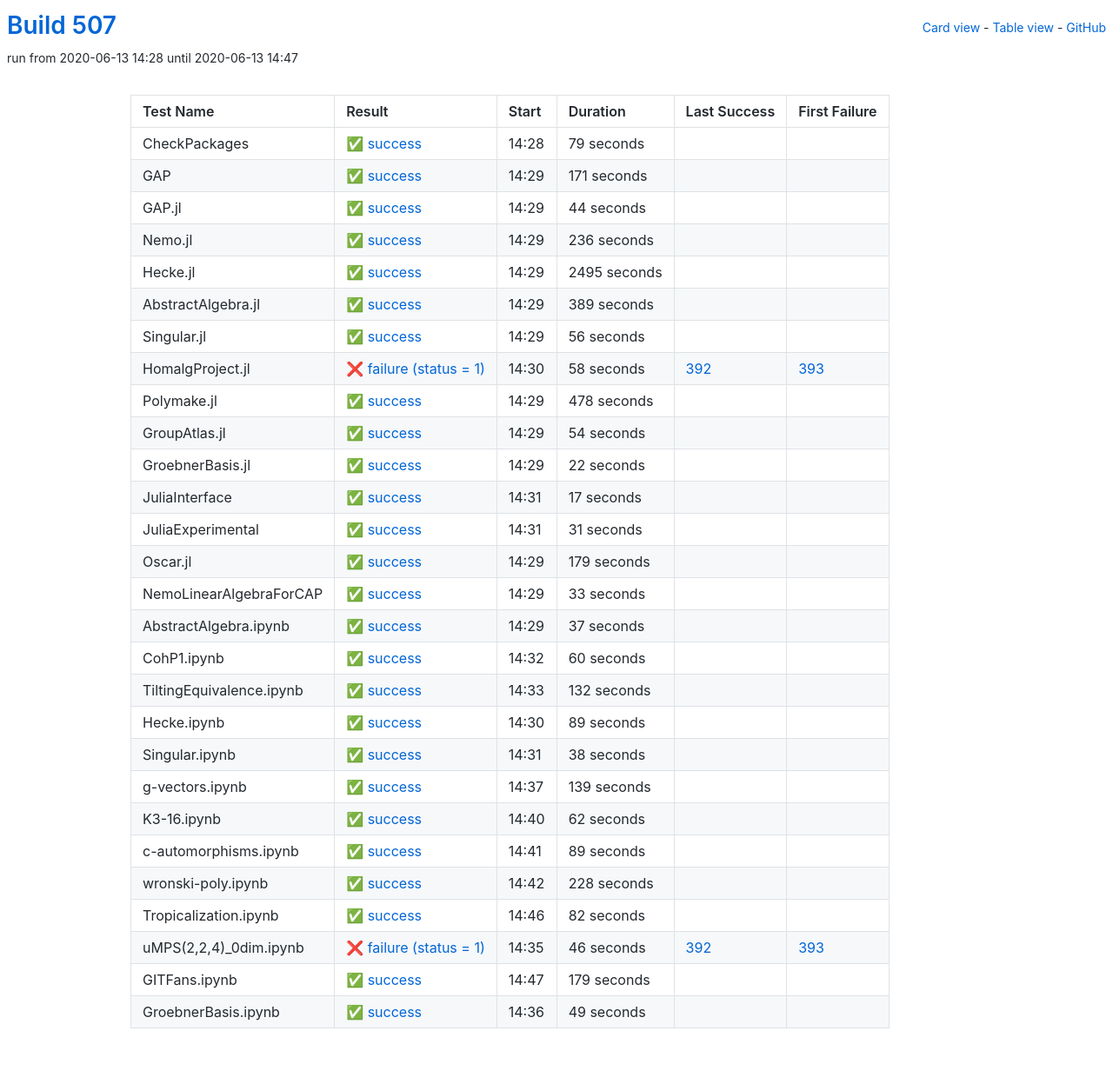
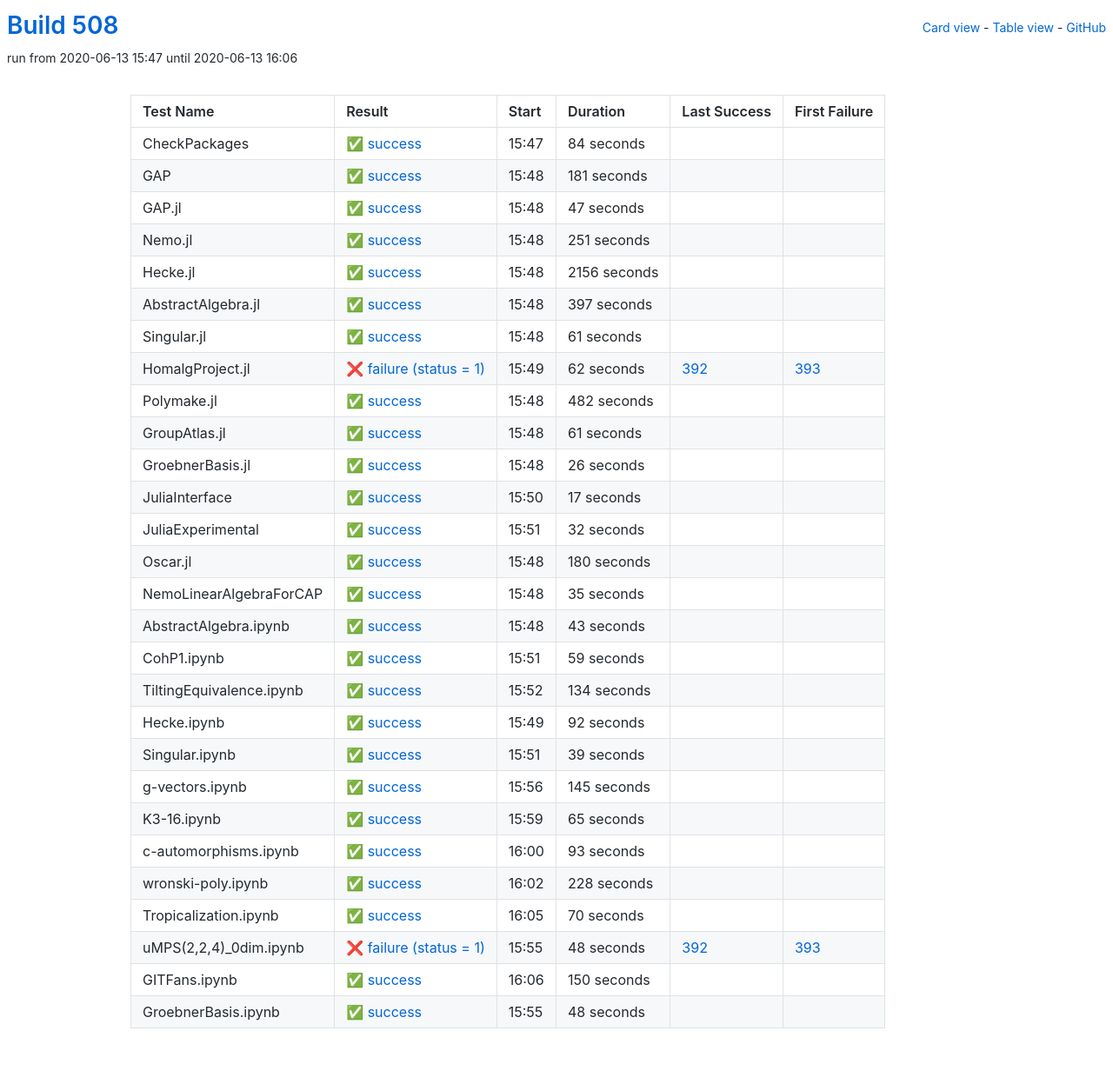
Before and after one commit to oscar-system/oscar-ci-status-1.4, a Jekyll site: the page built from table.html, in a window 1280 px wide. Shown: the whole page at 87% size. Built offline with Jekyll 4.4.1, drawn with Linux system fonts in a browser that asks for light colours.

Commit message:
Build #508

```diff
--- a/_data/ci.yml
+++ b/_data/ci.yml
@@ -1,6 +1,6 @@
 ---
-build: 507
-build_url: https://oscarci.mathematik.uni-kl.de/job/oscar-julia-1.4/507/
+build: 508
+build_url: https://oscarci.mathematik.uni-kl.de/job/oscar-julia-1.4/508/
 job: oscar-julia-1.4
 organization: oscar-system
 repo: oscar-ci-status-1.4
@@ -8,140 +8,140 @@ repourl: https://github.com/oscar-system/oscar-ci-status-1.4
 tests:
 - name: CheckPackages
   id: checkpackages
-  log: https://oscarci.mathematik.uni-kl.de/job/oscar-julia-1.4/507/artifact/logs/build-507/CheckPackages.log
-  start: 2020-06-13 14:28
+  log: https://oscarci.mathematik.uni-kl.de/job/oscar-julia-1.4/508/artifact/logs/build-508/CheckPackages.log
+  start: 2020-06-13 15:47
   success: true
   exitcode: 0
   status: success
-  duration: 79
+  duration: 84
   last_success: false
   last_success_url:
   first_failure: false
   first_failure_url:
 - name: GAP
   id: gap
-  log: https://oscarci.mathematik.uni-kl.de/job/oscar-julia-1.4/507/artifact/logs/build-507/GAP.log
-  start: 2020-06-13 14:29
+  log: https://oscarci.mathematik.uni-kl.de/job/oscar-julia-1.4/508/artifact/logs/build-508/GAP.log
+  start: 2020-06-13 15:48
   success: true
   exitcode: 0
   status: success
-  duration: 171
+  duration: 181
   last_success: false
   last_success_url:
   first_failure: false
   first_failure_url:
 - name: GAP.jl
   id: gap-jl
-  log: https://oscarci.mathematik.uni-kl.de/job/oscar-julia-1.4/507/artifact/logs/build-507/GAP.jl.log
-  start: 2020-06-13 14:29
+  log: https://oscarci.mathematik.uni-kl.de/job/oscar-julia-1.4/508/artifact/logs/build-508/GAP.jl.log
+  start: 2020-06-13 15:48
   success: true
   exitcode: 0
   status: success
-  duration: 44
+  duration: 47
   last_success: false
   last_success_url:
   first_failure: false
   first_failure_url:
 - name: Nemo.jl
   id: nemo-jl
-  log: https://oscarci.mathematik.uni-kl.de/job/oscar-julia-1.4/507/artifact/logs/build-507/Nemo.jl.log
-  start: 2020-06-13 14:29
+  log: https://oscarci.mathematik.uni-kl.de/job/oscar-julia-1.4/508/artifact/logs/build-508/Nemo.jl.log
+  start: 2020-06-13 15:48
   success: true
   exitcode: 0
   status: success
-  duration: 236
+  duration: 251
   last_success: false
   last_success_url:
   first_failure: false
   first_failure_url:
 - name: Hecke.jl
   id: hecke-jl
-  log: https://oscarci.mathematik.uni-kl.de/job/oscar-julia-1.4/507/artifact/logs/build-507/Hecke.jl.log
-  start: 2020-06-13 14:29
+  log: https://oscarci.mathematik.uni-kl.de/job/oscar-julia-1.4/508/artifact/logs/build-508/Hecke.jl.log
+  start: 2020-06-13 15:48
   success: true
   exitcode: 0
   status: success
-  duration: 2495
+  duration: 2156
   last_success: false
   last_success_url:
   first_failure: false
   first_failure_url:
 - name: AbstractAlgebra.jl
   id: abstractalgebra-jl
-  log: https://oscarci.mathematik.uni-kl.de/job/oscar-julia-1.4/507/artifact/logs/build-507/AbstractAlgebra.jl.log
-  start: 2020-06-13 14:29
+  log: https://oscarci.mathematik.uni-kl.de/job/oscar-julia-1.4/508/artifact/logs/build-508/AbstractAlgebra.jl.log
+  start: 2020-06-13 15:48
   success: true
   exitcode: 0
   status: success
-  duration: 389
+  duration: 397
   last_success: false
   last_success_url:
   first_failure: false
   first_failure_url:
 - name: Singular.jl
   id: singular-jl
-  log: https://oscarci.mathematik.uni-kl.de/job/oscar-julia-1.4/507/artifact/logs/build-507/Singular.jl.log
-  start: 2020-06-13 14:29
+  log: https://oscarci.mathematik.uni-kl.de/job/oscar-julia-1.4/508/artifact/logs/build-508/Singular.jl.log
+  start: 2020-06-13 15:48
   success: true
   exitcode: 0
   status: success
-  duration: 56
+  duration: 61
   last_success: false
   last_success_url:
   first_failure: false
   first_failure_url:
 - name: HomalgProject.jl
   id: homalgproject-jl
-  log: https://oscarci.mathematik.uni-kl.de/job/oscar-julia-1.4/507/artifact/logs/build-507/HomalgProject.jl.log
-  start: 2020-06-13 14:30
+  log: https://oscarci.mathematik.uni-kl.de/job/oscar-julia-1.4/508/artifact/logs/build-508/HomalgProject.jl.log
+  start: 2020-06-13 15:49
   success: false
   exitcode: 1
   status: failure
-  duration: 58
+  duration: 62
   last_success: 392
   last_success_url: https://oscarci.mathematik.uni-kl.de/job/oscar-julia-1.4/392/
   first_failure: 393
   first_failure_url: https://oscarci.mathematik.uni-kl.de/job/oscar-julia-1.4/393/
 - name: Polymake.jl
   id: polymake-jl
-  log: https://oscarci.mathematik.uni-kl.de/job/oscar-julia-1.4/507/artifact/logs/build-507/Polymake.jl.log
-  start: 2020-06-13 14:29
+  log: https://oscarci.mathematik.uni-kl.de/job/oscar-julia-1.4/508/artifact/logs/build-508/Polymake.jl.log
+  start: 2020-06-13 15:48
   success: true
   exitcode: 0
   status: success
-  duration: 478
+  duration: 482
   last_success: false
   last_success_url:
   first_failure: false
   first_failure_url:
 - name: GroupAtlas.jl
   id: groupatlas-jl
-  log: https://oscarci.mathematik.uni-kl.de/job/oscar-julia-1.4/507/artifact/logs/build-507/GroupAtlas.jl.log
-  start: 2020-06-13 14:29
+  log: https://oscarci.mathematik.uni-kl.de/job/oscar-julia-1.4/508/artifact/logs/build-508/GroupAtlas.jl.log
+  start: 2020-06-13 15:48
   success: true
   exitcode: 0
   status: success
-  duration: 54
+  duration: 61
   last_success: false
   last_success_url:
   first_failure: false
   first_failure_url:
 - name: GroebnerBasis.jl
   id: groebnerbasis-jl
-  log: https://oscarci.mathematik.uni-kl.de/job/oscar-julia-1.4/507/artifact/logs/build-507/GroebnerBasis.jl.log
-  start: 2020-06-13 14:29
+  log: https://oscarci.mathematik.uni-kl.de/job/oscar-julia-1.4/508/artifact/logs/build-508/GroebnerBasis.jl.log
+  start: 2020-06-13 15:48
   success: true
   exitcode: 0
   status: success
-  duration: 22
+  duration: 26
   last_success: false
   last_success_url:
   first_failure: false
   first_failure_url:
 - name: JuliaInterface
   id: juliainterface
-  log: https://oscarci.mathematik.uni-kl.de/job/oscar-julia-1.4/507/artifact/logs/build-507/JuliaInterface.log
-  start: 2020-06-13 14:31
+  log: https://oscarci.mathematik.uni-kl.de/job/oscar-julia-1.4/508/artifact/logs/build-508/JuliaInterface.log
+  start: 2020-06-13 15:50
   success: true
   exitcode: 0
   status: success
@@ -152,140 +152,140 @@ tests:
   first_failure_url:
 - name: JuliaExperimental
   id: juliaexperimental
-  log: https://oscarci.mathematik.uni-kl.de/job/oscar-julia-1.4/507/artifact/logs/build-507/JuliaExperimental.log
-  start: 2020-06-13 14:31
+  log: https://oscarci.mathematik.uni-kl.de/job/oscar-julia-1.4/508/artifact/logs/build-508/JuliaExperimental.log
+  start: 2020-06-13 15:51
   success: true
   exitcode: 0
   status: success
-  duration: 31
+  duration: 32
   last_success: false
   last_success_url:
   first_failure: false
   first_failure_url:
 - name: Oscar.jl
   id: oscar-jl
-  log: https://oscarci.mathematik.uni-kl.de/job/oscar-julia-1.4/507/artifact/logs/build-507/Oscar.jl.log
-  start: 2020-06-13 14:29
+  log: https://oscarci.mathematik.uni-kl.de/job/oscar-julia-1.4/508/artifact/logs/build-508/Oscar.jl.log
+  start: 2020-06-13 15:48
   success: true
   exitcode: 0
   status: success
-  duration: 179
+  duration: 180
   last_success: false
   last_success_url:
   first_failure: false
   first_failure_url:
 - name: NemoLinearAlgebraForCAP
   id: nemolinearalgebraforcap
-  log: https://oscarci.mathematik.uni-kl.de/job/oscar-julia-1.4/507/artifact/logs/build-507/NemoLinearAlgebraForCAP.log
-  start: 2020-06-13 14:29
+  log: https://oscarci.mathematik.uni-kl.de/job/oscar-julia-1.4/508/artifact/logs/build-508/NemoLinearAlgebraForCAP.log
+  start: 2020-06-13 15:48
   success: true
   exitcode: 0
   status: success
-  duration: 33
+  duration: 35
   last_success: false
   last_success_url:
   first_failure: false
   first_failure_url:
 - name: AbstractAlgebra.ipynb
   id: abstractalgebra-ipynb
-  log: https://oscarci.mathematik.uni-kl.de/job/oscar-julia-1.4/507/artifact/logs/build-507/AbstractAlgebra.ipynb.log
-  start: 2020-06-13 14:29
+  log: https://oscarci.mathematik.uni-kl.de/job/oscar-julia-1.4/508/artifact/logs/build-508/AbstractAlgebra.ipynb.log
+  start: 2020-06-13 15:48
   success: true
   exitcode: 0
   status: success
-  duration: 37
+  duration: 43
   last_success: false
   last_success_url:
   first_failure: false
   first_failure_url:
 - name: CohP1.ipynb
   id: cohp1-ipynb
-  log: https://oscarci.mathematik.uni-kl.de/job/oscar-julia-1.4/507/artifact/logs/build-507/CohP1.ipynb.log
-  start: 2020-06-13 14:32
+  log: https://oscarci.mathematik.uni-kl.de/job/oscar-julia-1.4/508/artifact/logs/build-508/CohP1.ipynb.log
+  start: 2020-06-13 15:51
   success: true
   exitcode: 0
   status: success
-  duration: 60
+  duration: 59
   last_success: false
   last_success_url:
   first_failure: false
   first_failure_url:
 - name: TiltingEquivalence.ipynb
   id: tiltingequivalence-ipynb
-  log: https://oscarci.mathematik.uni-kl.de/job/oscar-julia-1.4/507/artifact/logs/build-507/TiltingEquivalence.ipynb.log
-  start: 2020-06-13 14:33
+  log: https://oscarci.mathematik.uni-kl.de/job/oscar-julia-1.4/508/artifact/logs/build-508/TiltingEquivalence.ipynb.log
+  start: 2020-06-13 15:52
   success: true
   exitcode: 0
   status: success
-  duration: 132
+  duration: 134
   last_success: false
   last_success_url:
   first_failure: false
   first_failure_url:
 - name: Hecke.ipynb
   id: hecke-ipynb
-  log: https://oscarci.mathematik.uni-kl.de/job/oscar-julia-1.4/507/artifact/logs/build-507/Hecke.ipynb.log
-  start: 2020-06-13 14:30
+  log: https://oscarci.mathematik.uni-kl.de/job/oscar-julia-1.4/508/artifact/logs/build-508/Hecke.ipynb.log
+  start: 2020-06-13 15:49
   success: true
   exitcode: 0
   status: success
-  duration: 89
+  duration: 92
   last_success: false
   last_success_url:
   first_failure: false
   first_failure_url:
 - name: Singular.ipynb
   id: singular-ipynb
-  log: https://oscarci.mathematik.uni-kl.de/job/oscar-julia-1.4/507/artifact/logs/build-507/Singular.ipynb.log
-  start: 2020-06-13 14:31
+  log: https://oscarci.mathematik.uni-kl.de/job/oscar-julia-1.4/508/artifact/logs/build-508/Singular.ipynb.log
+  start: 2020-06-13 15:51
   success: true
   exitcode: 0
   status: success
-  duration: 38
+  duration: 39
   last_success: false
   last_success_url:
   first_failure: false
   first_failure_url:
 - name: g-vectors.ipynb
   id: g-vectors-ipynb
-  log: https://oscarci.mathematik.uni-kl.de/job/oscar-julia-1.4/507/artifact/logs/build-507/g-vectors.ipynb.log
-  start: 2020-06-13 14:37
+  log: https://oscarci.mathematik.uni-kl.de/job/oscar-julia-1.4/508/artifact/logs/build-508/g-vectors.ipynb.log
+  start: 2020-06-13 15:56
   success: true
   exitcode: 0
   status: success
-  duration: 139
+  duration: 145
   last_success: false
   last_success_url:
   first_failure: false
   first_failure_url:
 - name: K3-16.ipynb
   id: k3-16-ipynb
-  log: https://oscarci.mathematik.uni-kl.de/job/oscar-julia-1.4/507/artifact/logs/build-507/K3-16.ipynb.log
-  start: 2020-06-13 14:40
+  log: https://oscarci.mathematik.uni-kl.de/job/oscar-julia-1.4/508/artifact/logs/build-508/K3-16.ipynb.log
+  start: 2020-06-13 15:59
   success: true
   exitcode: 0
   status: success
-  duration: 62
+  duration: 65
   last_success: false
   last_success_url:
   first_failure: false
   first_failure_url:
 - name: c-automorphisms.ipynb
   id: c-automorphisms-ipynb
-  log: https://oscarci.mathematik.uni-kl.de/job/oscar-julia-1.4/507/artifact/logs/build-507/c-automorphisms.ipynb.log
-  start: 2020-06-13 14:41
+  log: https://oscarci.mathematik.uni-kl.de/job/oscar-julia-1.4/508/artifact/logs/build-508/c-automorphisms.ipynb.log
+  start: 2020-06-13 16:00
   success: true
   exitcode: 0
   status: success
-  duration: 89
+  duration: 93
   last_success: false
   last_success_url:
   first_failure: false
   first_failure_url:
 - name: wronski-poly.ipynb
   id: wronski-poly-ipynb
-  log: https://oscarci.mathematik.uni-kl.de/job/oscar-julia-1.4/507/artifact/logs/build-507/wronski-poly.ipynb.log
-  start: 2020-06-13 14:42
+  log: https://oscarci.mathematik.uni-kl.de/job/oscar-julia-1.4/508/artifact/logs/build-508/wronski-poly.ipynb.log
+  start: 2020-06-13 16:02
   success: true
   exitcode: 0
   status: success
@@ -296,48 +296,48 @@ tests:
   first_failure_url:
 - name: Tropicalization.ipynb
   id: tropicalization-ipynb
-  log: https://oscarci.mathematik.uni-kl.de/job/oscar-julia-1.4/507/artifact/logs/build-507/Tropicalization.ipynb.log
-  start: 2020-06-13 14:46
+  log: https://oscarci.mathematik.uni-kl.de/job/oscar-julia-1.4/508/artifact/logs/build-508/Tropicalization.ipynb.log
+  start: 2020-06-13 16:05
   success: true
   exitcode: 0
   status: success
-  duration: 82
+  duration: 70
   last_success: false
   last_success_url:
   first_failure: false
   first_failure_url:
 - name: uMPS(2,2,4)_0dim.ipynb
   id: umps-2-2-4-0dim-ipynb
-  log: https://oscarci.mathematik.uni-kl.de/job/oscar-julia-1.4/507/artifact/logs/build-507/uMPS-2-2-4-_0dim.ipynb.log
-  start: 2020-06-13 14:35
+  log: https://oscarci.mathematik.uni-kl.de/job/oscar-julia-1.4/508/artifact/logs/build-508/uMPS-2-2-4-_0dim.ipynb.log
+  start: 2020-06-13 15:55
   success: false
   exitcode: 1
   status: failure
-  duration: 46
+  duration: 48
   last_success: 392
   last_success_url: https://oscarci.mathematik.uni-kl.de/job/oscar-julia-1.4/392/
   first_failure: 393
   first_failure_url: https://oscarci.mathematik.uni-kl.de/job/oscar-julia-1.4/393/
 - name: GITFans.ipynb
   id: gitfans-ipynb
-  log: https://oscarci.mathematik.uni-kl.de/job/oscar-julia-1.4/507/artifact/logs/build-507/GITFans.ipynb.log
-  start: 2020-06-13 14:47
+  log: https://oscarci.mathematik.uni-kl.de/job/oscar-julia-1.4/508/artifact/logs/build-508/GITFans.ipynb.log
+  start: 2020-06-13 16:06
   success: true
   exitcode: 0
   status: success
-  duration: 179
+  duration: 150
   last_success: false
   last_success_url:
   first_failure: false
   first_failure_url:
 - name: GroebnerBasis.ipynb
   id: groebnerbasis-ipynb
-  log: https://oscarci.mathematik.uni-kl.de/job/oscar-julia-1.4/507/artifact/logs/build-507/GroebnerBasis.ipynb.log
-  start: 2020-06-13 14:36
+  log: https://oscarci.mathematik.uni-kl.de/job/oscar-julia-1.4/508/artifact/logs/build-508/GroebnerBasis.ipynb.log
+  start: 2020-06-13 15:55
   success: true
   exitcode: 0
   status: success
-  duration: 49
+  duration: 48
   last_success: false
   last_success_url:
   first_failure: false
```
Also changed, not shown: README.md.
